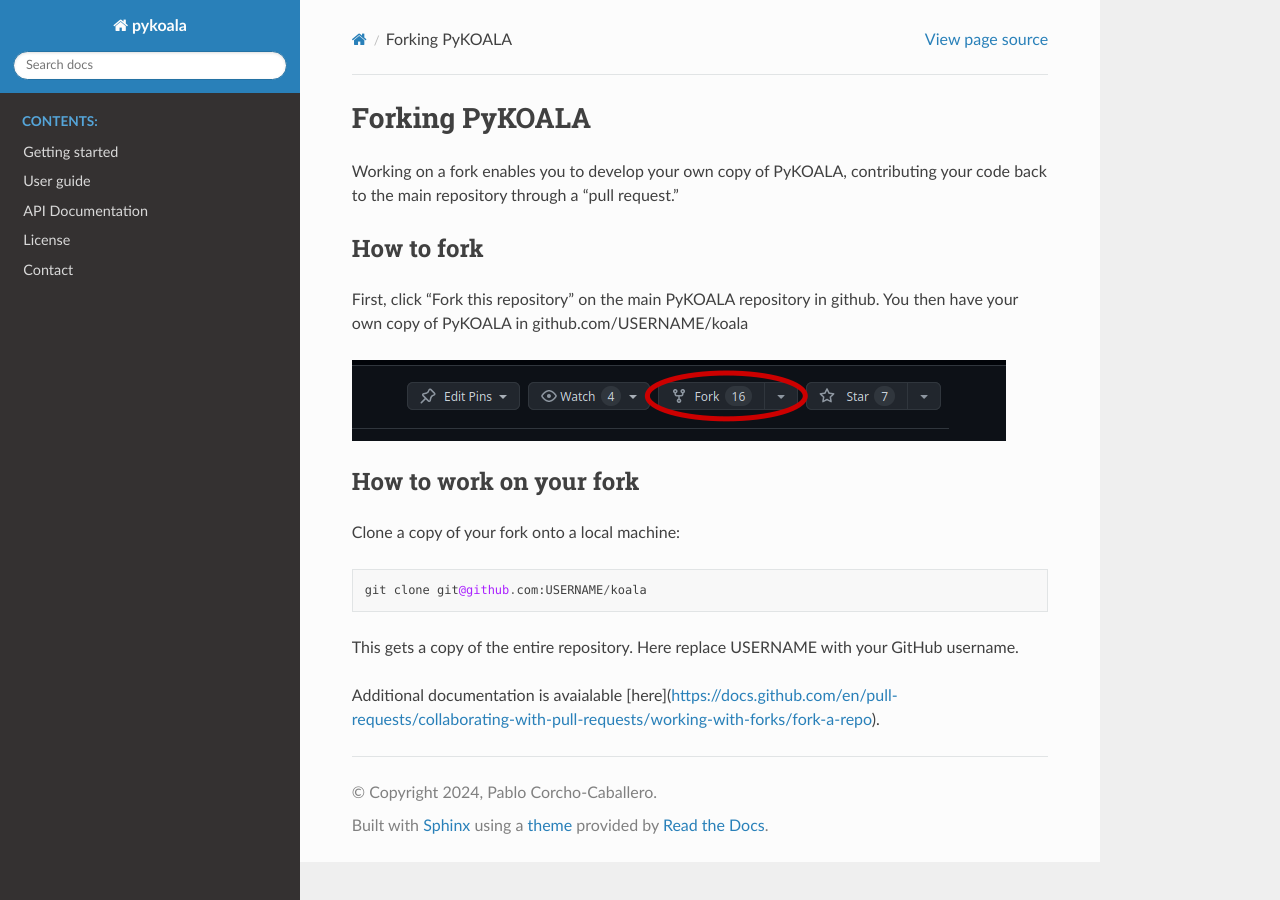
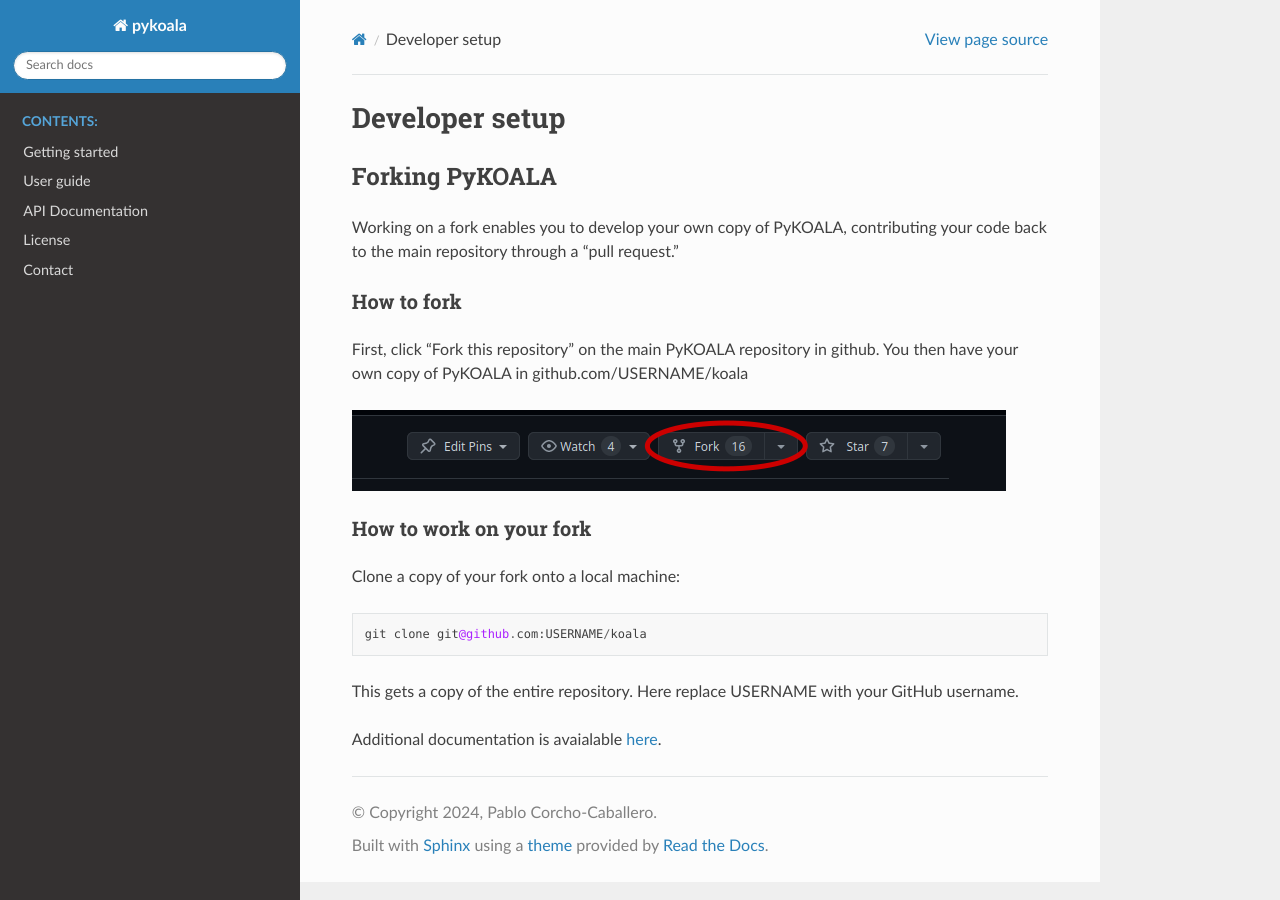
Before and after one commit to pykoala/pykoala, a Sphinx documentation site: the page built from docs/contributing/fork.rst, in a window 1280 px wide. Built offline with Sphinx 7.4.7 and the Read the Docs theme 3.1.0, drawn with Linux system fonts in a browser that asks for light colours; formulas are drawn with MathJax 3; pages that are not in the unit, such as notebooks, are missing from menus.

Commit message:
update contents

```diff
--- a/docs/contributing/fork.rst
+++ b/docs/contributing/fork.rst
@@ -1,16 +1,19 @@
+Developer setup
+===============
+
 Forking PyKOALA
-===============
+---------------
 
 Working on a fork enables you to develop your own copy of PyKOALA, contributing your code back to the main repository through a "pull request."
 
 How to fork
------------
+^^^^^^^^^^^
 First, click “Fork this repository” on the main PyKOALA repository in github. You then have your own copy of PyKOALA in github.com/USERNAME/koala
 
 .. figure:: ../_static/figures/fork_buttom.png
 
 How to work on your fork
-------------------------
+^^^^^^^^^^^^^^^^^^^^^^^^
 Clone a copy of your fork onto a local machine:
 ::
 
@@ -18,4 +21,4 @@
 
 This gets a copy of the entire repository. Here replace USERNAME with your GitHub username.
 
-Additional documentation is avaialable [here](https://docs.github.com/en/pull-requests/collaborating-with-pull-requests/working-with-forks/fork-a-repo).
+Additional documentation is avaialable `here <https://docs.github.com/en/pull-requests/collaborating-with-pull-requests/working-with-forks/fork-a-repo>`_.
```
Also changed, not shown: docs/contributing/index.rst (+6 -4 lines), docs/contributing/new_instrument.rst (added, +7 -0 lines).
